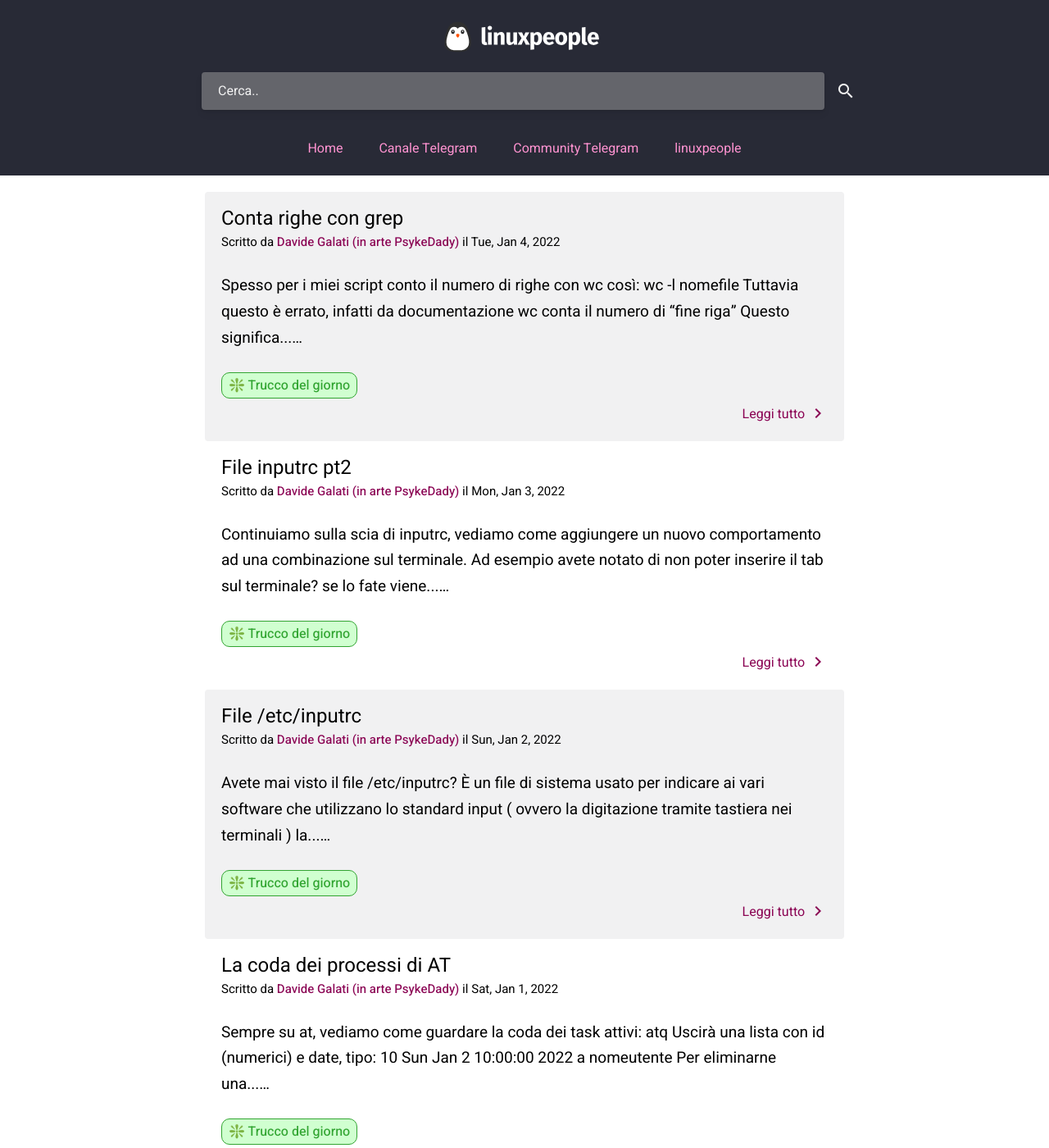
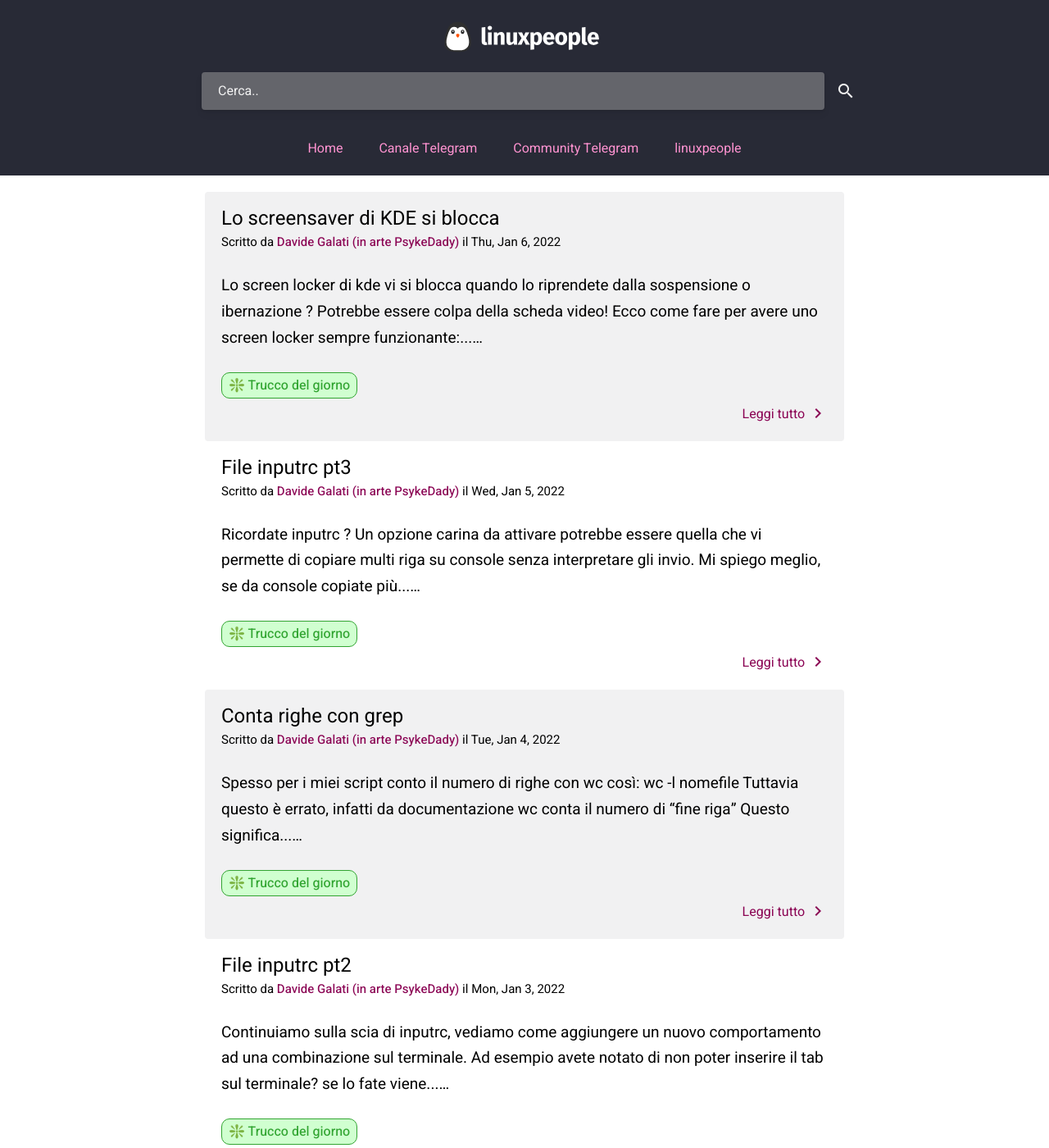
Before and after one commit to linuxhubit/linuxpeople_feed, a Jekyll site: the page built from index.html, in a window 1280 px wide and 1400 px high. Shown: the whole window at 82% size. Built offline with Jekyll 4.4.1, drawn with Linux system fonts in a browser that asks for light colours; the list of posts is cut into pages by our own code; some of the changed text lies outside the part shown.

Commit message:
trucchi dal 5 al 7 e fix

````diff
--- /dev/null
+++ b/_posts/fix/2022-01-06-fix-screensaver-kde.md
@@ -0,0 +1,35 @@
+---
+title: 'Lo screensaver di KDE si blocca'
+description: ""
+date: 2022-01-06 11:00
+layout: post
+author: Davide Galati (in arte PsykeDady)
+author_github: PsykeDady
+tag: trick
+---
+
+Lo screen locker di kde vi si blocca quando lo riprendete dalla sospensione o ibernazione ?
+
+Potrebbe essere colpa della scheda video!
+Ecco come fare per avere uno screen locker sempre funzionante:
+
+Rinominate lo screenlocker di kde
+
+```bash
+sudo mv /usr/lib/kscreenlocker_greet{,.bin}
+```
+
+Create un nuovo eseguibile che richiami quello vecchio con acune variabili d'ambiente impostate, ecco come:
+
+```bash
+printf '#!/bin/sh\nQSG_RENDER_LOOP=basic exec /usr/lib/kscreenlocker_greet.bin "$@"\n' |
+sudo tee /usr/lib/kscreenlocker_greet
+```
+
+Quindi rendete eseguibile lo script nuovo
+
+```bash
+sudo chmod +x /usr/lib/kscreenlocker_greet
+```
+
+et voilà, funzionerà 10 volte su 10
--- /dev/null
+++ b/_posts/trick/2022-01-05-inputrc-pt3.md
@@ -0,0 +1,38 @@
+---
+title: 'File inputrc pt3'
+description: ""
+date: 2022-01-05 11:00
+layout: post
+author: Davide Galati (in arte PsykeDady)
+author_github: PsykeDady
+tag: trick
+---
+
+Ricordate [inputrc](https://feed.linuxpeople.org/posts/inputrc) ? Un opzione carina da attivare potrebbe essere quella che vi permette di copiare multi riga su console senza interpretare gli invio.
+
+Mi spiego meglio, se da console copiate più righe di un comando contemporaneamente, quello che succede è che ogni riga viene effettivamnete lanciato il comando. Se incollate:
+
+```bash
+echo -n "ciao"
+
+echo -n " come"
+
+echo " stai"
+```
+
+I primi due vengono copiati e lanciati ( vedrete in output ciao come, mentre il terzo rimarra in console in attesa di un invio
+
+Se dovete però copiare molti comandi è meglio controllarli prima di effettuare l'invio giusto? Potete quindi applicare l'opzione `enable-bracketed-paste`
+
+Scrivete nel vostro `.inputrc` questo :
+
+```bash
+set enable-bracketed-paste on
+```
+
+Al contrario, alcune distro lo tengono attivato per default
+Per eliminare questo comportamento scrivete:
+
+```bash
+set enable-bracketed-paste off
+```
````
Also changed, not shown: _posts/trick/2021-12-31-trenino-capodanno.md (+1 -1 lines), _posts/trick/2022-01-07-rm-conferma.md (added, +15 -0 lines).
